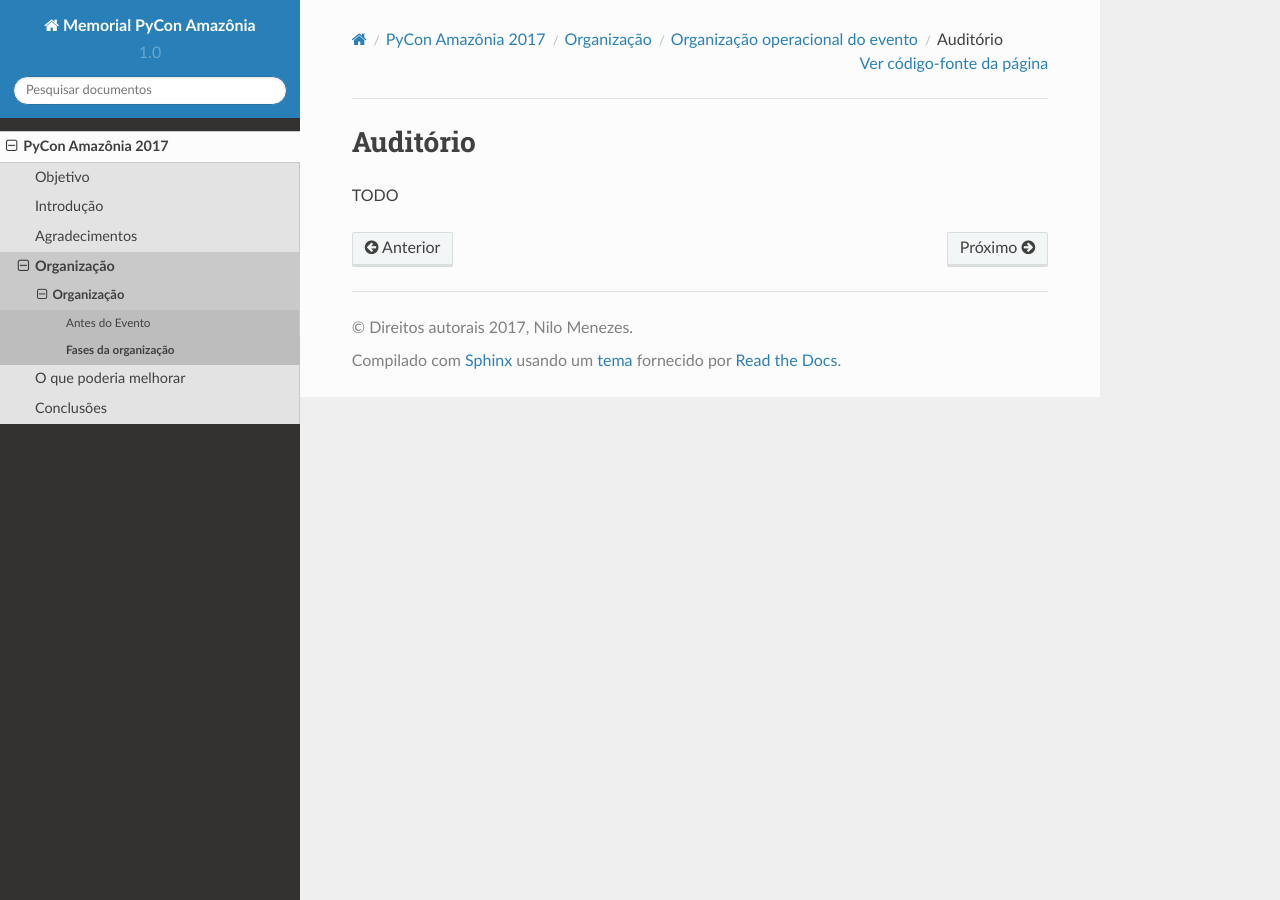
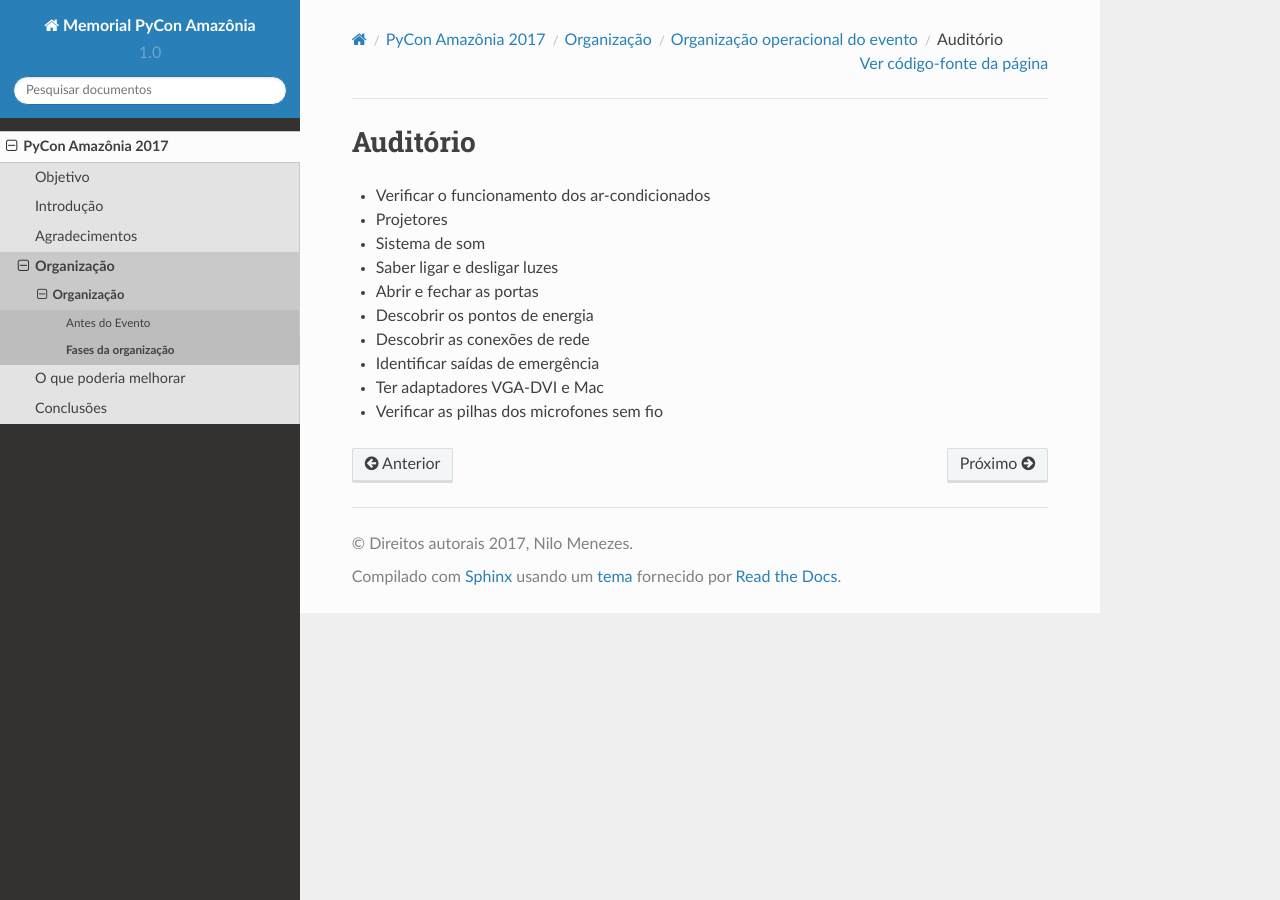
Before and after one commit to pythonbrasil/pycon-amazonia-memorial, a Sphinx documentation site: the page built from source/2017/auditorio.rst, in a window 1280 px wide. Built offline with Sphinx 7.4.7 and the Read the Docs theme 2.0.0, drawn with Linux system fonts in a browser that asks for light colours.

Commit message:
conteudo referente a auditorio

```diff
--- a/source/2017/auditorio.rst
+++ b/source/2017/auditorio.rst
@@ -1,4 +1,22 @@
 Auditório
 ========================
 
-TODO
+• Verificar o funcionamento dos ar-condicionados
+
+• Projetores
+
+• Sistema de som
+
+• Saber ligar e desligar luzes
+
+• Abrir e fechar as portas
+
+• Descobrir os pontos de energia
+
+• Descobrir as conexões de rede
+
+• Identificar saídas de emergência
+
+• Ter adaptadores VGA-DVI e Mac
+
+• Verificar as pilhas dos microfones sem fio
```
